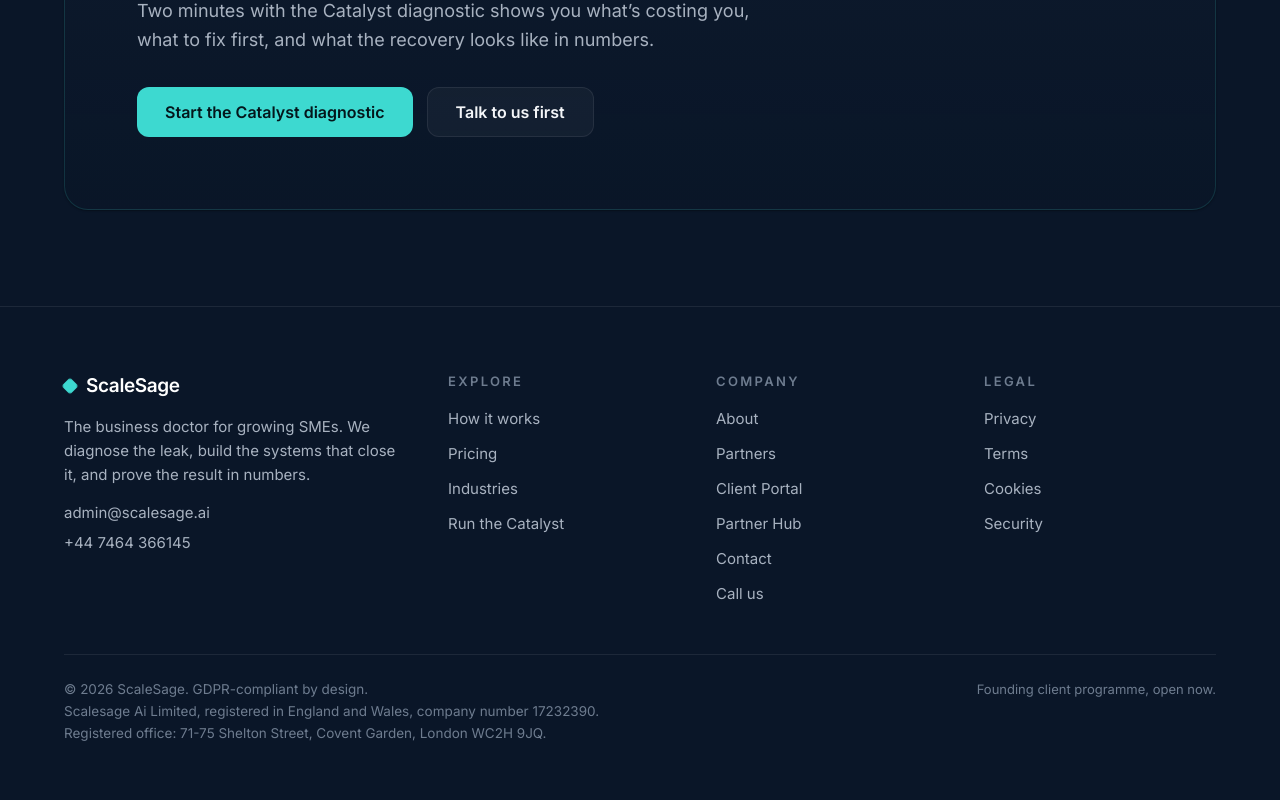
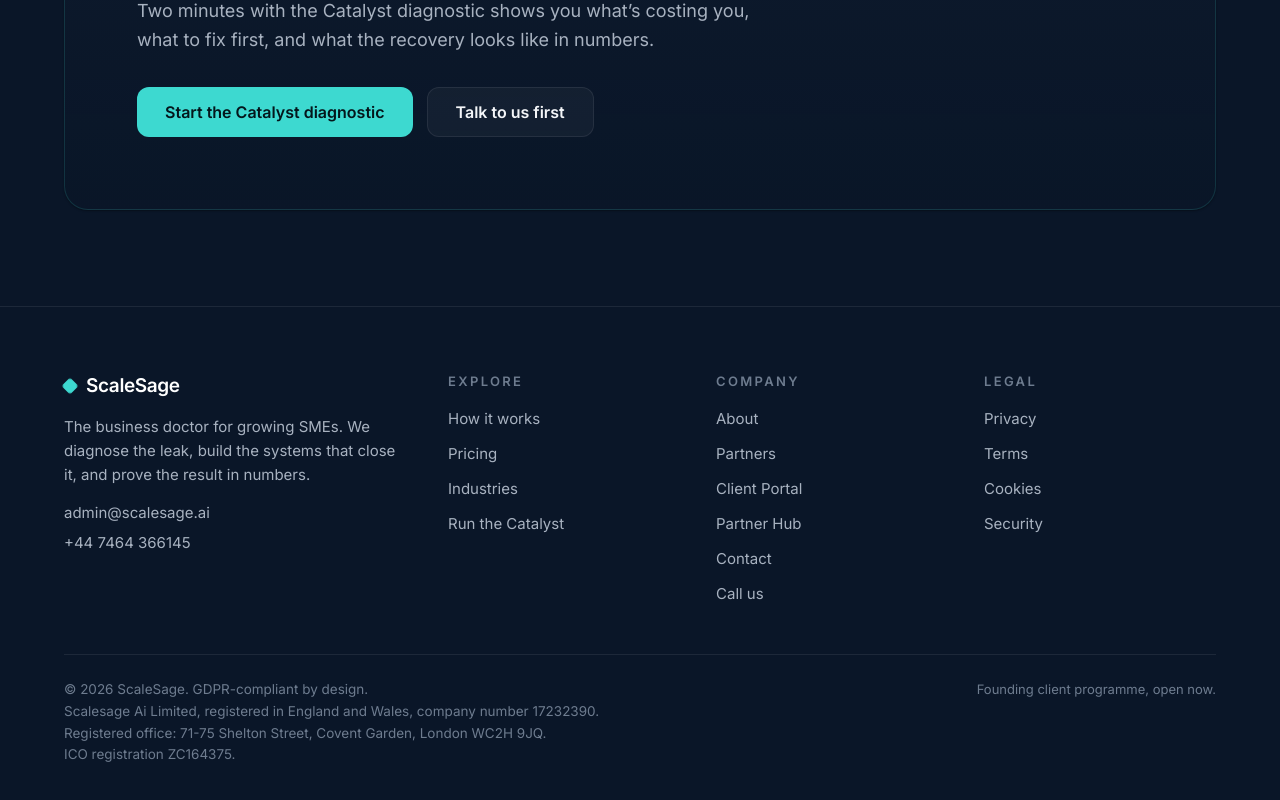
Before and after one commit to opstmc/scalesage-saas, a Next.js app: page / in a window 1280 px wide. Shown: the part 7240-8040 px from the top of the page. Built offline with nearby package versions, Linux system fonts and the light colour scheme; no server answers.

Commit message:
Footer: ICO registration number

```diff
--- a/components/Footer.tsx
+++ b/components/Footer.tsx
@@ -104,6 +104,8 @@ export default function Footer() {
             Scalesage Ai Limited, registered in England and Wales, company number 17232390.
             <br />
             Registered office: 71-75 Shelton Street, Covent Garden, London WC2H 9JQ.
+            <br />
+            ICO registration ZC164375.
           </span>
           <span style={{ fontSize: 13, color: "var(--text-faint)" }}>Founding client programme, open now.</span>
         </div>
```
